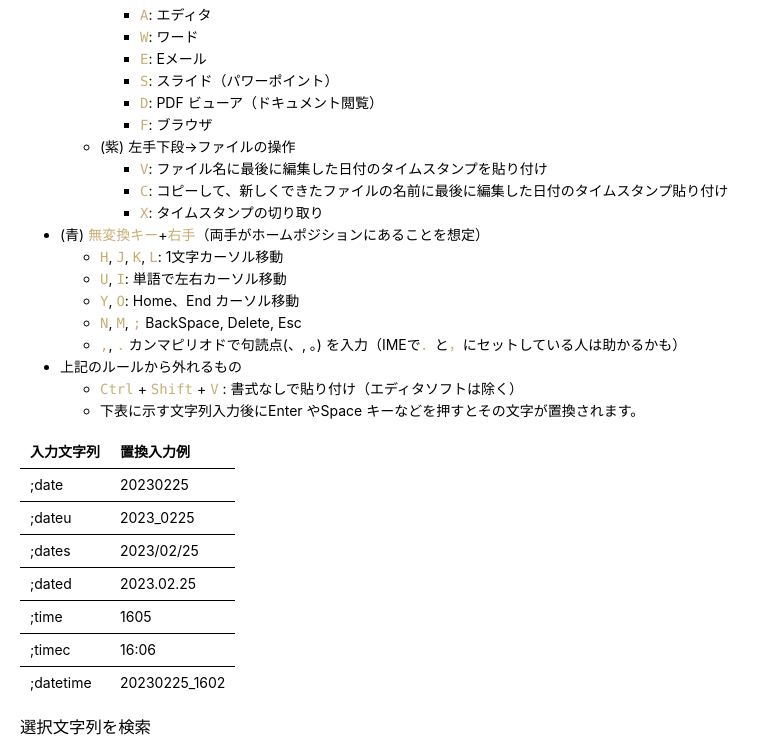
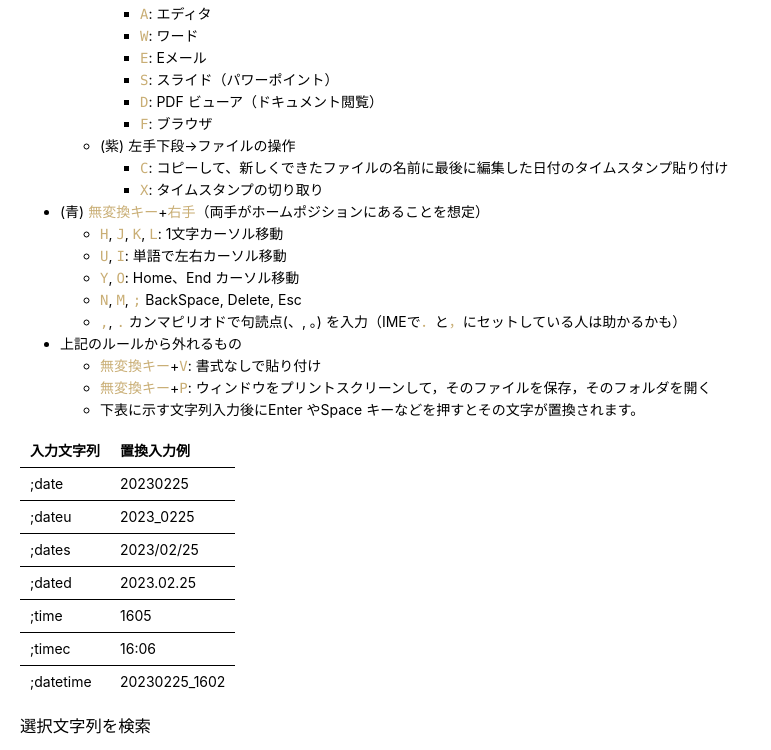
Before and after one commit to kimushun1101/muhenkan-switch, a plain HTML site: page README.html in a window 1280 px wide. Shown: the part 1018-1768 px from the top of the page, without its empty margins (0-771 px from the left). Drawn offline with Linux system fonts and the light colour scheme; a script that the page names is missing.

Commit message:
MOD hotkey layout

```diff
--- a/README.html
+++ b/README.html
@@ -412,7 +412,6 @@ code {
 </li>
 <li>(紫) 左手下段→ファイルの操作
 <ul>
-<li><code>V</code>: ファイル名に最後に編集した日付のタイムスタンプを貼り付け</li>
 <li><code>C</code>: コピーして、新しくできたファイルの名前に最後に編集した日付のタイムスタンプ貼り付け</li>
 <li><code>X</code>: タイムスタンプの切り取り</li>
 </ul>
@@ -430,7 +429,8 @@ code {
 </li>
 <li>上記のルールから外れるもの
 <ul>
-<li><code>Ctrl</code> + <code>Shift</code> + <code>V</code> : 書式なしで貼り付け（エディタソフトは除く）</li>
+<li><code>無変換キー</code>+<code>V</code>: 書式なしで貼り付け</li>
+<li><code>無変換キー</code>+<code>P</code>: ウィンドウをプリントスクリーンして，そのファイルを保存，そのフォルダを開く</li>
 <li>下表に示す文字列入力後にEnter やSpace キーなどを押すとその文字が置換されます。</li>
 </ul>
 </li>
@@ -493,7 +493,7 @@ code {
 </ul>
 <h2 id="%E8%A8%AD%E5%AE%9A%E5%A4%89%E6%9B%B4">設定変更</h2>
 <p><img src="img/config.png" alt="設定画面"></p>
-<p><code>無変換キー</code>+<code>F1</code> で設定画面が開き、設定の確認と変更ができる。</p>
+<p><code>無変換キー</code>+<code>F1</code> で設定画面が開き、設定の確認と変更ができます。</p>
 <ul>
 <li>起動時の動作：チェックボックスにチェックを入れていると有効になります。</li>
 <li>タイムスタンプ：フォーマットと位置を編集できます。</li>
```
Also changed, not shown: README.md, img/keyboard.png, 4 other files.
